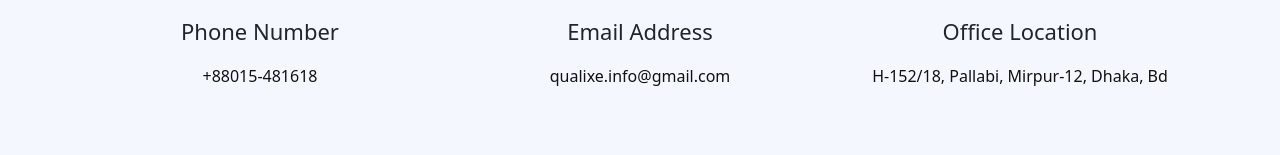
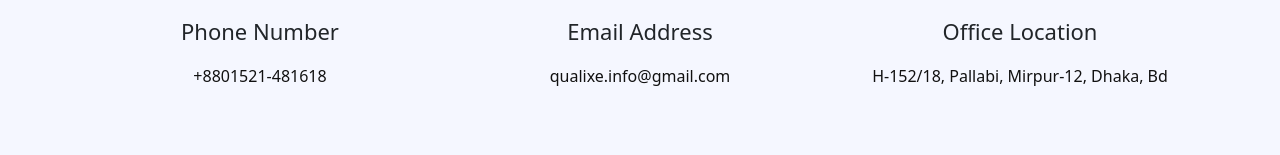
Before and after one commit to habib-rayan/qualixe-react, a React (Create React App) app: page /contact in a window 1280 px wide. Shown: the part 468-623 px from the top of the page. Built offline with nearby package versions, Linux system fonts and the light colour scheme.

Commit message:
Fixed contact

```diff
--- a/src/pages/contact/PageContact.jsx
+++ b/src/pages/contact/PageContact.jsx
@@ -22,7 +22,7 @@ function Contact() {
                       <div className='contact-content'>
                           <span className='contact-icon'><FaPhone size={28} /></span>
                           <h3 className='contact-heading'>Phone Number</h3>
-                          <Link to={'tel:+88015-481618'} className='contact-link'>+88015-481618</Link>
+                          <Link to={'tel:+88015-481618'} className='contact-link'>+8801521-481618</Link>
                       </div>
                   </Col>
                   <Col lg={4} md={4} sm={12} className='text-center'>
```
